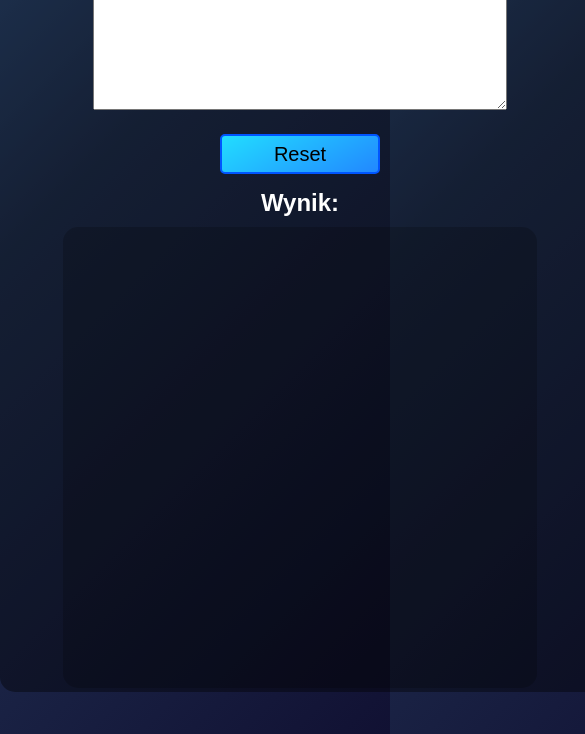
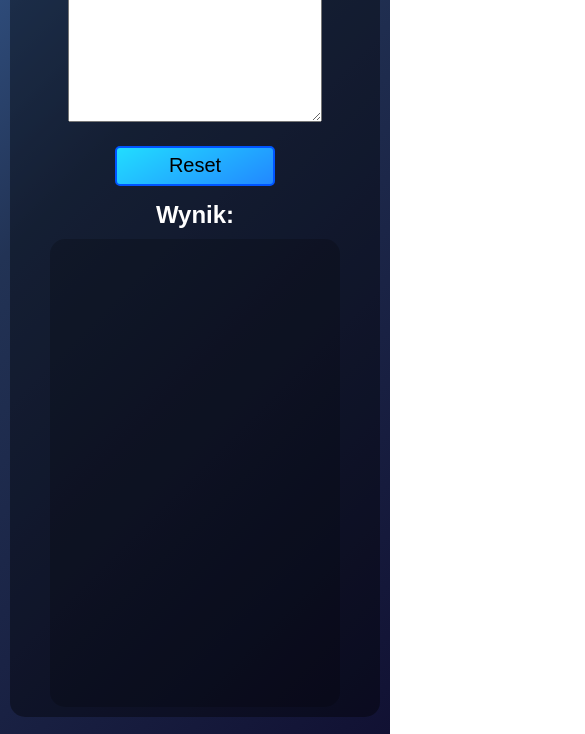
Before and after one commit to 2Kami/KonwerterNaMorsa, a plain HTML site: page index.html in a window 390 px wide. Shown: the part 110-844 px from the top of the page, 585 px wide, since content can reach past the window. Drawn offline with Linux system fonts and the light colour scheme.

Commit message:
Update style.css
Poprawny wygląd strony na małych ekranach

```diff
--- a/style.css
+++ b/style.css
@@ -61,3 +61,13 @@ p {
     margin: auto;
     overflow: auto;
 }
+
+@media (max-width: 650px) {
+    body {
+        height: 96vh;
+        width: 95vw;
+        min-width: 200px;
+        margin: 2vh auto;
+        padding-bottom: 10px;
+    }
+}
```
